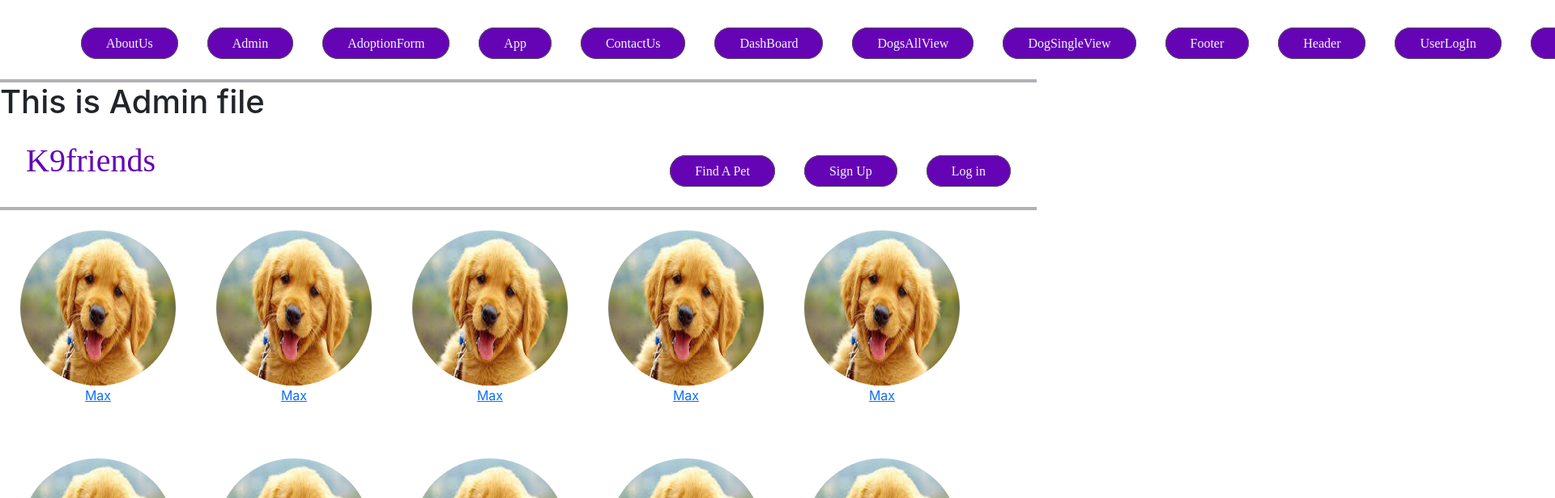
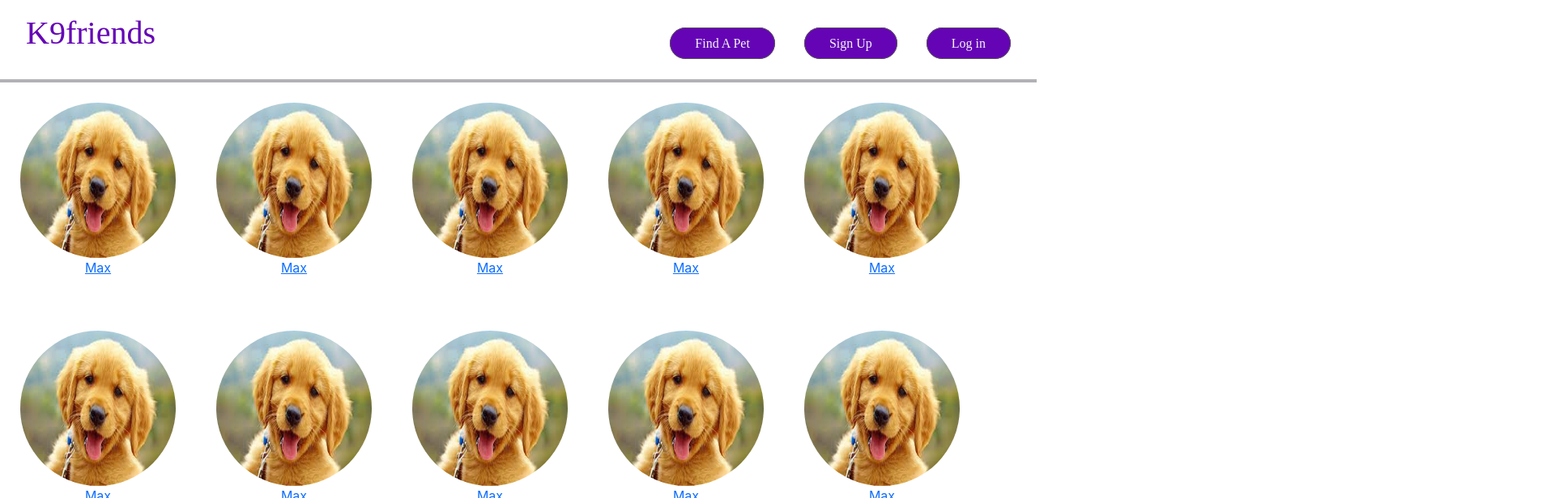
Before and after one commit to cesarsnina/k9friends, a React (Create React App) app: page /admin in a window 1280 px wide. Shown: the top 616 px of the page at 81% size, 1920 px wide, since content can reach past the window. Built offline with nearby package versions, Linux system fonts and the light colour scheme.

Commit message:
indented and fixed react not being used warning

```diff
--- a/src/App.js
+++ b/src/App.js
@@ -1,24 +1,20 @@
+import React from 'react';
 
-import logo from './logo.svg';
-import './App.css';
 import Header from './components/Header'
-
-
 import Dashboard from './components/Dashboard'
 
+import './App.css';
 
-function App() {
-  return (
-    <div className="App">
+const App = () => {
+    return (
+        <div className="App">
 
-       < Header />
+            <Header />
 
+            <Dashboard />
 
-
-      <Dashboard/>
-
-    </div>
-  );
+        </div>
+    );
 }
 
 export default App;
--- a/src/components/AboutUs.js
+++ b/src/components/AboutUs.js
@@ -1,4 +1,4 @@
-import react from 'react';
+import React from 'react';
 
 const AboutUs = () => {
 
--- a/src/components/Admin.js
+++ b/src/components/Admin.js
@@ -1,4 +1,4 @@
-import react from 'react';
+import React from 'react';
 
 const Admin = () => {
 
--- a/src/components/AdoptionForm.js
+++ b/src/components/AdoptionForm.js
@@ -1,4 +1,4 @@
-import react from 'react';
+import React from 'react';
 
 const AdoptionForm = () => {
 
--- a/src/components/ContactUs.js
+++ b/src/components/ContactUs.js
@@ -1,4 +1,4 @@
-import react from 'react';
+import React from 'react';
 
 const ContactUs = () => {
 
--- a/src/components/Dashboard.js
+++ b/src/components/Dashboard.js
@@ -1,4 +1,4 @@
-import react from 'react';
+import React from 'react';
 import { data } from './seed'
 import './styles/Dashboard.css'
 
@@ -22,4 +22,4 @@ const Dashboard = () => {
     )
 }
 
-export default Dashboard
+export default Dashboard;
--- a/src/components/DogSingleView.js
+++ b/src/components/DogSingleView.js
@@ -1,4 +1,4 @@
-import react from 'react';
+import React from 'react';
 
 const DogSingleView = () => {
 
--- a/src/components/DogsAllView.js
+++ b/src/components/DogsAllView.js
@@ -1,4 +1,4 @@
-import react from 'react';
+import React from 'react';
 
 const DogsAllView = () => {
 
--- a/src/components/Footer.js
+++ b/src/components/Footer.js
@@ -1,4 +1,4 @@
-import react from 'react';
+import React from 'react';
 
 const Footer = () => {
 
--- a/src/components/Header.js
+++ b/src/components/Header.js
@@ -1,4 +1,4 @@
-import react from 'react';
+import React from 'react';
 import './Header.css'
 
 const Header = () => {
--- a/src/components/TestComponent.js
+++ b/src/components/TestComponent.js
@@ -1,4 +1,4 @@
-import react from 'react';
+import React from 'react';
 import { Routes, Route, Link } from 'react-router-dom';
 
 import AboutUs from './AboutUs';
--- a/src/index.js
+++ b/src/index.js
@@ -1,17 +1,18 @@
 import React from 'react';
 import ReactDOM from 'react-dom';
 import { BrowserRouter as Router } from 'react-router-dom';
+
+import App from './App';
+import TestComponent from './components/TestComponent';
+
 import './index.css';
-import App from './App';
-
-import TestComponent from './components/TestComponent';
 
 const ROOT = document.getElementById('root');
 
 ReactDOM.render(
     <Router>
 		<React.StrictMode>
-			<TestComponent />
+			{/* <TestComponent /> */}
 			<App />
 		</React.StrictMode>
     </Router>,
```
